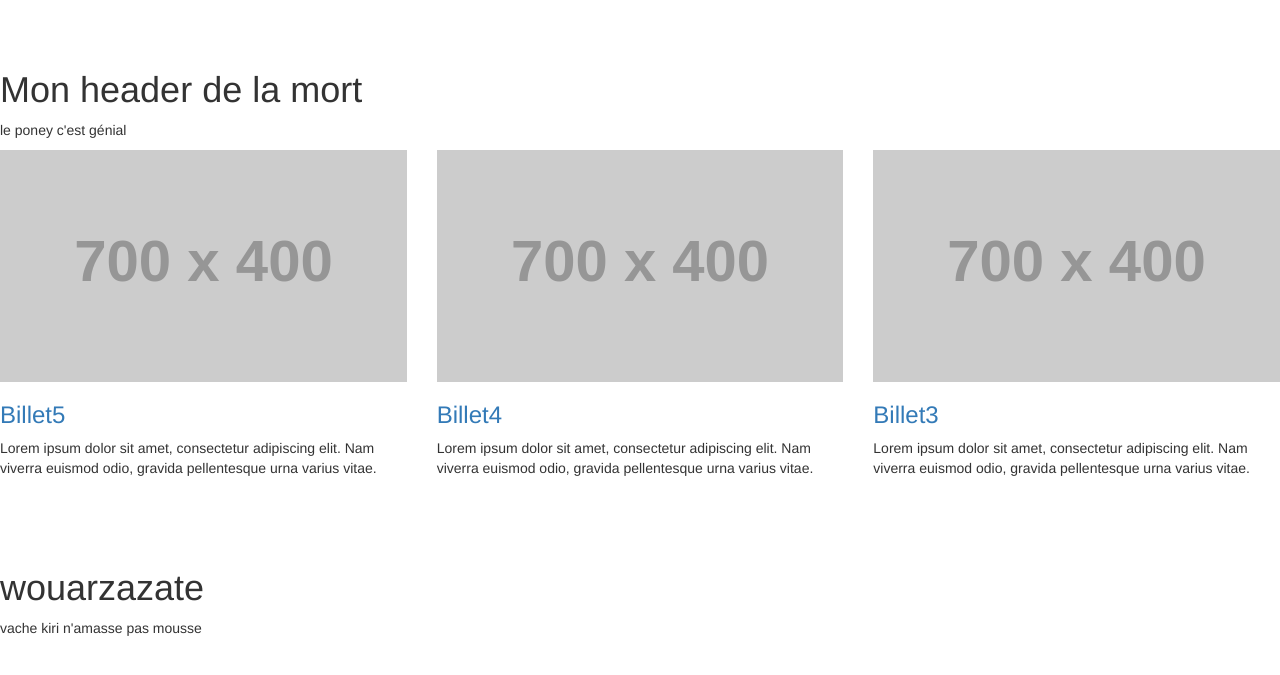
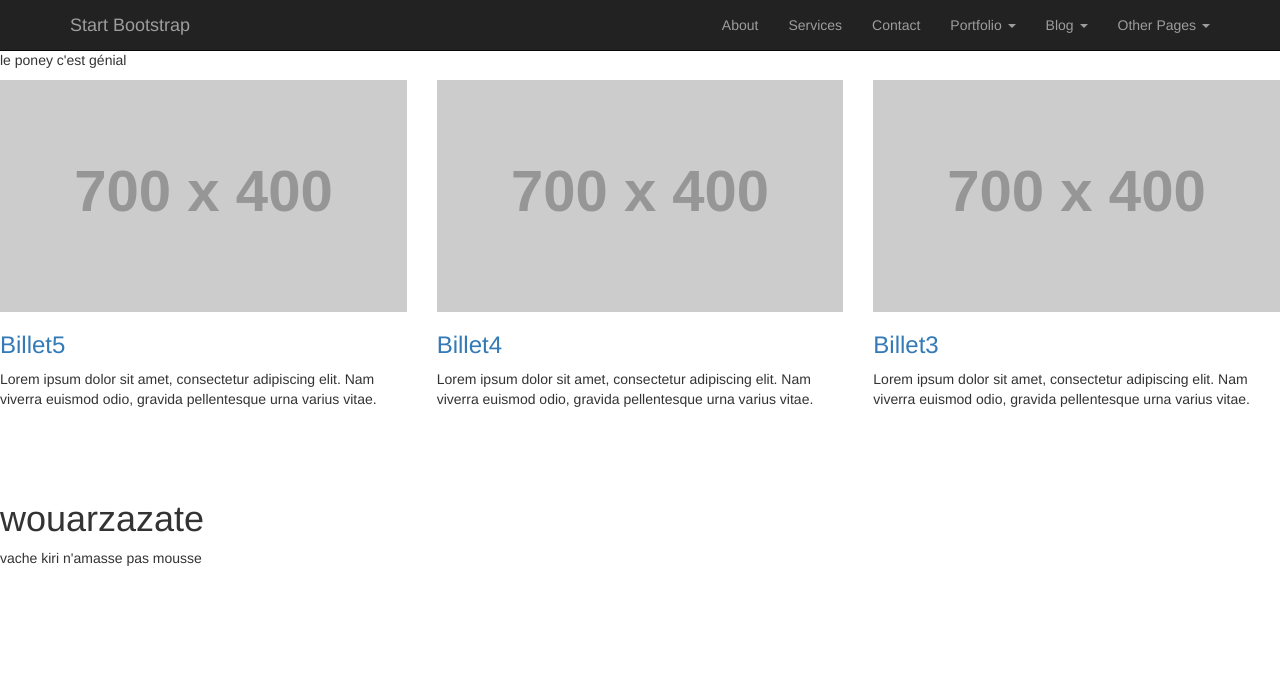
Before and after one commit to pouliant/pouliant.github.io, a Jekyll site: the page built from index.md, in a window 1280 px wide. Shown: the top 675 px of the page. Built offline with Jekyll 4.4.1, drawn with Linux system fonts in a browser that asks for light colours; nearby versions of some CDN libraries; library files that are not in the unit come from our copies.

Commit message:
modif du head

```diff
--- a/_includes/header.html
+++ b/_includes/header.html
@@ -1 +1,85 @@
-<h1>Mon header de la mort </h1>
+
+<nav class="navbar navbar-inverse navbar-fixed-top" role="navigation">
+        <div class="container">
+            <!-- Brand and toggle get grouped for better mobile display -->
+            <div class="navbar-header">
+                <button type="button" class="navbar-toggle" data-toggle="collapse" data-target="#bs-example-navbar-collapse-1">
+                    <span class="sr-only">Toggle navigation</span>
+                    <span class="icon-bar"></span>
+                    <span class="icon-bar"></span>
+                    <span class="icon-bar"></span>
+                </button>
+                <a class="navbar-brand" href="index.html">Start Bootstrap</a>
+            </div>
+            <!-- Collect the nav links, forms, and other content for toggling -->
+            <div class="collapse navbar-collapse" id="bs-example-navbar-collapse-1">
+                <ul class="nav navbar-nav navbar-right">
+                    <li>
+                        <a href="about.html">About</a>
+                    </li>
+                    <li>
+                        <a href="services.html">Services</a>
+                    </li>
+                    <li>
+                        <a href="contact.html">Contact</a>
+                    </li>
+                    <li class="dropdown">
+                        <a href="#" class="dropdown-toggle" data-toggle="dropdown">Portfolio <b class="caret"></b></a>
+                        <ul class="dropdown-menu">
+                            <li>
+                                <a href="portfolio-1-col.html">1 Column Portfolio</a>
+                            </li>
+                            <li>
+                                <a href="portfolio-2-col.html">2 Column Portfolio</a>
+                            </li>
+                            <li>
+                                <a href="portfolio-3-col.html">3 Column Portfolio</a>
+                            </li>
+                            <li>
+                                <a href="portfolio-4-col.html">4 Column Portfolio</a>
+                            </li>
+                            <li>
+                                <a href="portfolio-item.html">Single Portfolio Item</a>
+                            </li>
+                        </ul>
+                    </li>
+                    <li class="dropdown">
+                        <a href="#" class="dropdown-toggle" data-toggle="dropdown">Blog <b class="caret"></b></a>
+                        <ul class="dropdown-menu">
+                            <li>
+                                <a href="blog-home-1.html">Blog Home 1</a>
+                            </li>
+                            <li>
+                                <a href="blog-home-2.html">Blog Home 2</a>
+                            </li>
+                            <li>
+                                <a href="blog-post.html">Blog Post</a>
+                            </li>
+                        </ul>
+                    </li>
+                    <li class="dropdown">
+                        <a href="#" class="dropdown-toggle" data-toggle="dropdown">Other Pages <b class="caret"></b></a>
+                        <ul class="dropdown-menu">
+                            <li>
+                                <a href="full-width.html">Full Width Page</a>
+                            </li>
+                            <li>
+                                <a href="sidebar.html">Sidebar Page</a>
+                            </li>
+                            <li>
+                                <a href="faq.html">FAQ</a>
+                            </li>
+                            <li>
+                                <a href="404.html">404</a>
+                            </li>
+                            <li>
+                                <a href="pricing.html">Pricing Table</a>
+                            </li>
+                        </ul>
+                    </li>
+                </ul>
+            </div>
+            <!-- /.navbar-collapse -->
+        </div>
+        <!-- /.container -->
+    </nav>
```
